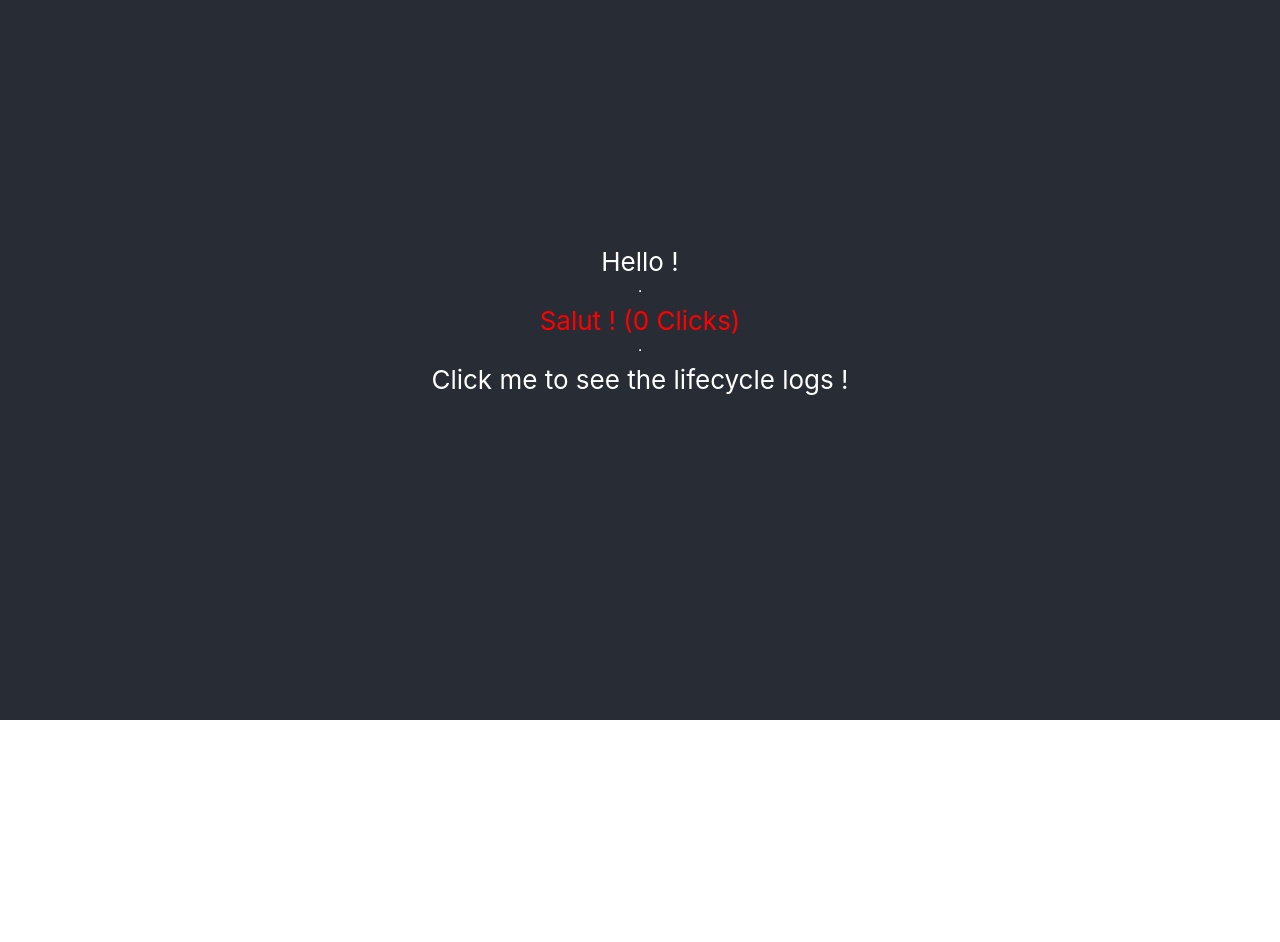
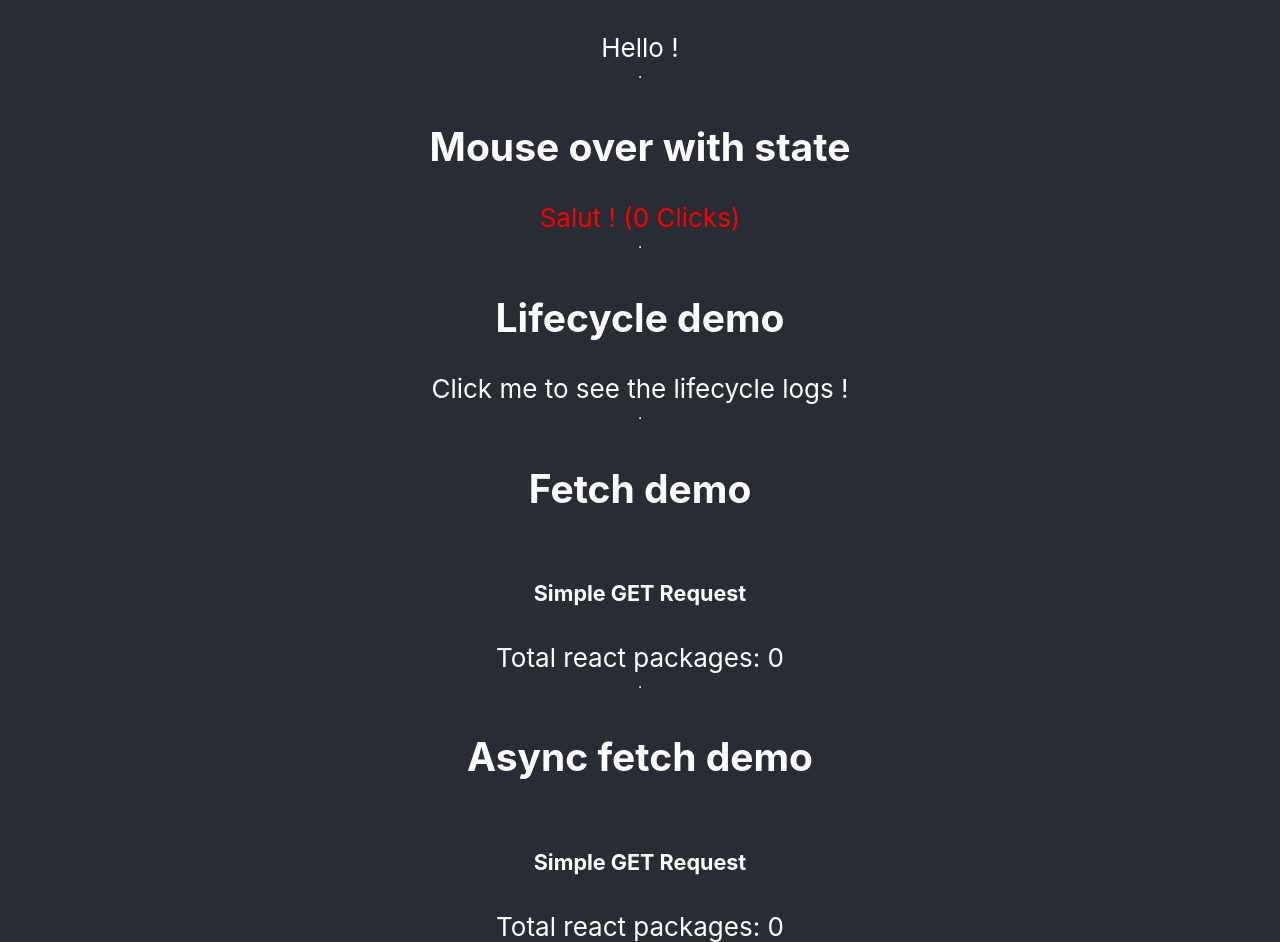
Before and after one commit to julienadam/react-demos, a React (Create React App) app in the folder event-demo/: page / in a window 1280 px wide. Shown: the part 80-1022 px from the top of the page. Before the commit the page ends 800 px from the top, so only its background shows below. Built offline with nearby package versions, Linux system fonts and the light colour scheme; no server answers.

Commit message:
Added fetch and async fetch demos

```diff
--- a/event-demo/src/App.tsx
+++ b/event-demo/src/App.tsx
@@ -3,16 +3,27 @@ import './App.css';
 import LifeCycleDemo from './components/LifeCycleDemo';
 import MouseOverHello from './components/MouseOverHello';
 import MouseOverHelloWithState from './components/MouseOverHelloWithState';
+import FetchDemo from './components/FetchDemo/FetchDemo'
+import AsyncFetchDemo from './components/AsyncFetchDemo/AsyncFetchDemo';
 
 function App() {
   return (
     <div className="App">
       <header className="App-header">
+        <h2>Mouse over without state</h2>
         <MouseOverHello />
         <hr/>
+        <h2>Mouse over with state</h2>
         <MouseOverHelloWithState Greeting="Salut !" Increment={2} />
         <hr />
+        <h2>Lifecycle demo</h2>
         <LifeCycleDemo />
+        <hr/>
+        <h2>Fetch demo</h2>
+        <FetchDemo />
+        <hr />
+        <h2>Async fetch demo</h2>
+        <AsyncFetchDemo />
       </header>
     </div>
   );
--- /dev/null
+++ b/event-demo/src/components/AsyncFetchDemo/AsyncFetchDemo.tsx
@@ -0,0 +1,32 @@
+import React, { Component } from 'react'
+
+export class AsyncFetchDemo extends Component<{}, { totalReactPackages: 0 }> {
+  constructor(props: {}) {
+    super(props);
+
+    this.state = {
+      totalReactPackages: 0
+    };
+  }
+
+  render() {
+    const { totalReactPackages } = this.state;
+    return (
+      <div className="card text-center m-3">
+        <h5 className="card-header">Simple GET Request</h5>
+        <div className="card-body">
+          Total react packages: {totalReactPackages}
+        </div>
+      </div>
+    );
+  }
+
+  async componentDidMount() {
+    // GET request using fetch with async/await
+    const response = await fetch('https://api.npms.io/v2/search?q=react');
+    const data = await response.json();
+    this.setState({ totalReactPackages: data.total })
+  }
+}
+
+export default AsyncFetchDemo
--- /dev/null
+++ b/event-demo/src/components/FetchDemo/FetchDemo.tsx
@@ -0,0 +1,34 @@
+import React, { Component } from 'react'
+
+export class FetchDemo extends Component<{}, { totalReactPackages: 0 }> {
+  constructor(props:{}){
+    super(props);
+
+    this.state = {
+      totalReactPackages: 0
+    };
+  }
+
+  render() {
+    const { totalReactPackages } = this.state;
+    return (
+      <div className="card text-center m-3">
+        <h5 className="card-header">Simple GET Request</h5>
+        <div className="card-body">
+          Total react packages: {totalReactPackages}
+        </div>
+      </div>
+    );
+  }
+
+  componentDidMount() {
+    // Simple GET request using fetch
+    fetch('https://api.npms.io/v2/search?q=react')
+      .then(response => response.json())
+      .then(data =>
+        this.setState({ totalReactPackages: data.total })
+      );
+  }
+}
+
+export default FetchDemo
```
